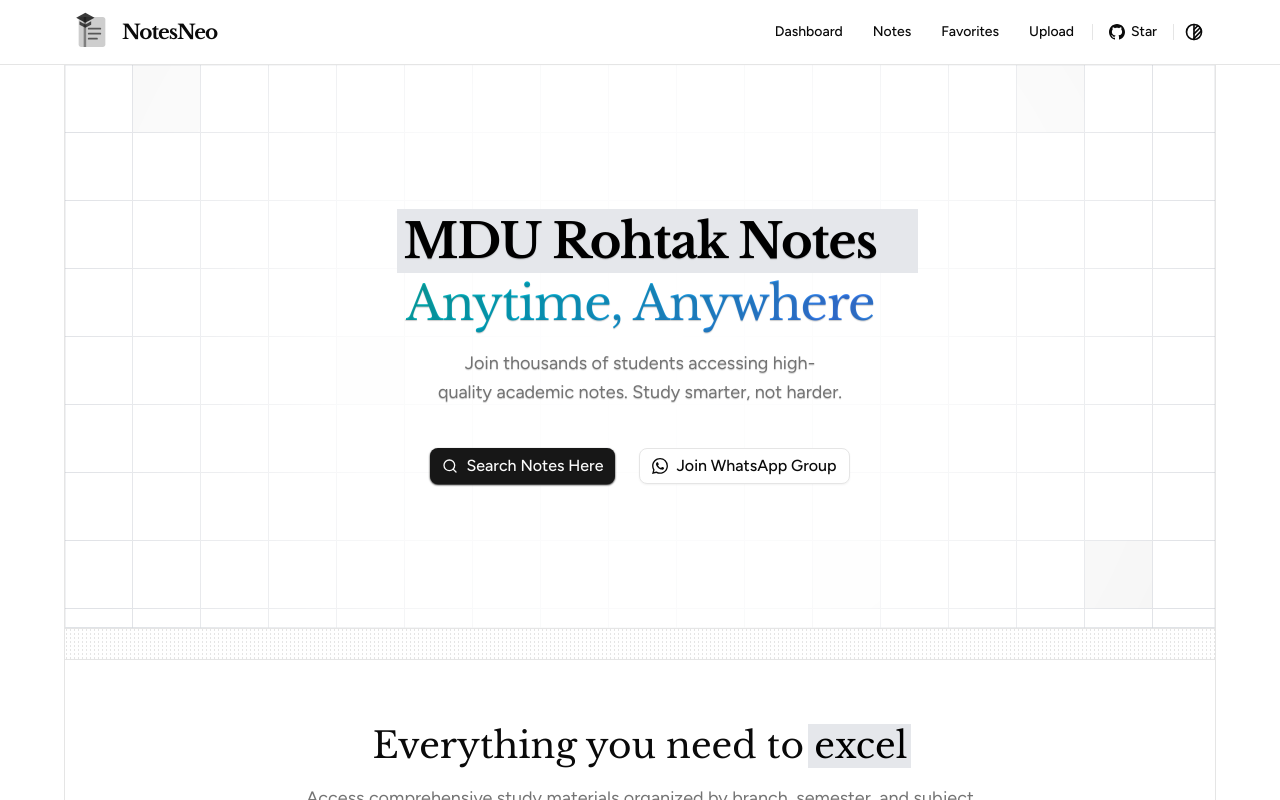
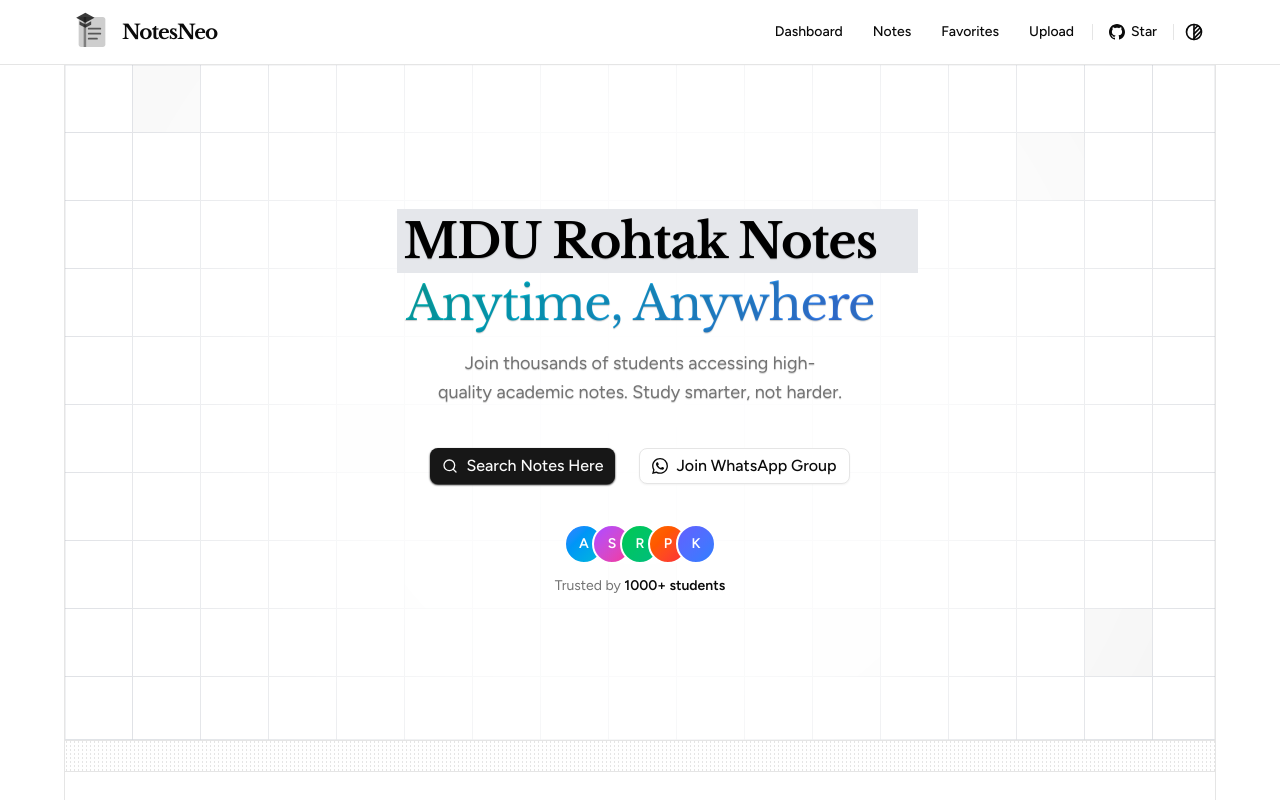
Before and after one commit to decodewithdeepak/notesneo, a Next.js app: page / in a window 1280 px wide. Built offline with nearby package versions, Linux system fonts and the light colour scheme.

Commit message:
add trusted by students section in HeroSection with profile pictures

```diff
--- a/components/home/hero.tsx
+++ b/components/home/hero.tsx
@@ -71,6 +71,31 @@ export default function HeroSection() {
               </Link>
             </Button>
           </div>
+
+          {/* Trusted by students */}
+          <div className="mt-8 sm:mt-10 flex flex-col items-center justify-center gap-3">
+            <div className="flex items-center -space-x-3">
+              {/* Profile Pictures */}
+              <div className="w-10 h-10 rounded-full bg-gradient-to-br from-blue-500 to-cyan-500 border-2 border-background flex items-center justify-center text-white font-semibold text-sm">
+                A
+              </div>
+              <div className="w-10 h-10 rounded-full bg-gradient-to-br from-purple-500 to-pink-500 border-2 border-background flex items-center justify-center text-white font-semibold text-sm">
+                S
+              </div>
+              <div className="w-10 h-10 rounded-full bg-gradient-to-br from-green-500 to-emerald-500 border-2 border-background flex items-center justify-center text-white font-semibold text-sm">
+                R
+              </div>
+              <div className="w-10 h-10 rounded-full bg-gradient-to-br from-orange-500 to-red-500 border-2 border-background flex items-center justify-center text-white font-semibold text-sm">
+                P
+              </div>
+              <div className="w-10 h-10 rounded-full bg-gradient-to-br from-indigo-500 to-blue-500 border-2 border-background flex items-center justify-center text-white font-semibold text-sm">
+                K
+              </div>
+            </div>
+            <p className="text-sm text-muted-foreground">
+              Trusted by <span className="font-semibold text-foreground">1000+ students</span>
+            </p>
+          </div>
         </div>
       </div>
 
```
